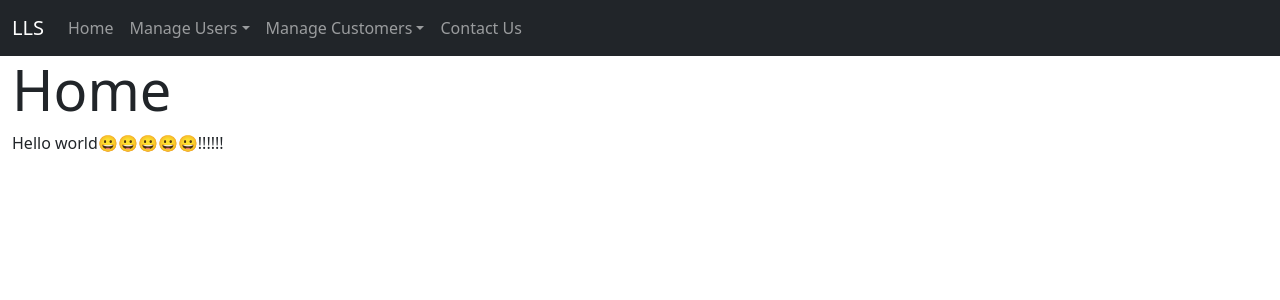
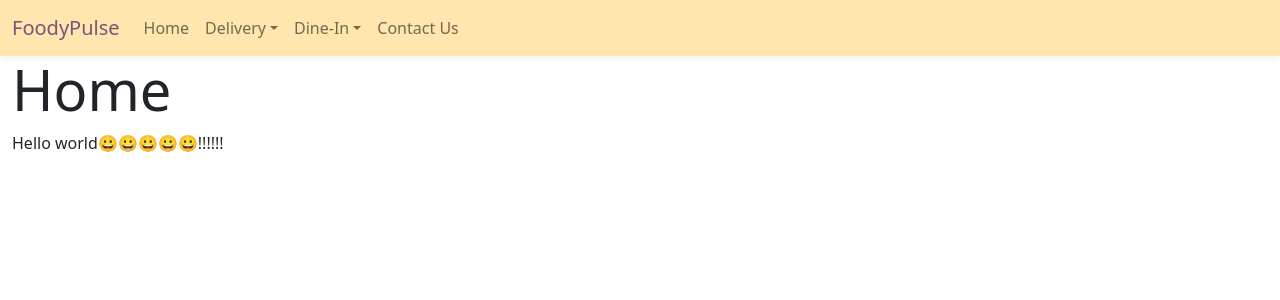
Before and after one commit to ashlilies/appdpj, a Flask app: page / in a window 1280 px wide. Shown: the top 300 px of the page. Run offline with Flask 2, Linux system fonts and the light colour scheme; some libraries are stand-ins or nearby versions.

Commit message:
update navbar

```diff
--- a/src/application/__init__.py
+++ b/src/application/__init__.py
@@ -6,6 +6,10 @@ from application.Models.Customer import Customer
 
 app = Flask(__name__)
 
+
+# CONSTANTS USED BY OUR PAGES
+# For stuff like colour schemes.
+# Todo
 
 @app.route('/')
 @app.route('/home')
--- /dev/null
+++ b/src/application/static/navbar.css
@@ -0,0 +1,10 @@
+/* Ashlee */
+
+#website-logo.navbar-brand {
+    color: #785678;
+}
+
+.navbar.bg-light {
+    background-color: #ffe5ae !important;
+    box-shadow: 0px 3px 6px #0000000f;
+}
--- a/src/application/templates/includes/_navbar.html
+++ b/src/application/templates/includes/_navbar.html
@@ -1,6 +1,8 @@
-<nav class="navbar navbar-expand-sm bg-dark navbar-dark">
+<link rel="stylesheet" href={{ url_for("static", filename="navbar.css") }}>
+
+<nav class="navbar navbar-expand-sm bg-light navbar-light">
     <div class="container-fluid">
-        <a class="navbar-brand" href="/">LLS</a>
+        <a class="navbar-brand" id="website-logo" href="/">FoodyPulse</a>
         <button class="navbar-toggler" type="button" data-bs-toggle="collapse" data-bs-target="#collapsibleNavbar">
             <span class="navbar-toggler-icon"></span>
         </button>
@@ -10,16 +12,16 @@
                     <a class="nav-link" href="/">Home</a>
                 </li>
                 <li class="nav-item dropdown">
-                    <a class="nav-link dropdown-toggle" href="#" role="button" data-bs-toggle="dropdown">Manage
-                        Users</a>
+                    <a class="nav-link dropdown-toggle" href="#" role="button" data-bs-toggle="dropdown">
+                        Delivery</a>
                     <ul class="dropdown-menu">
                         <a class="dropdown-item" href="{{ url_for('create_user') }}">Create User</a>
                         <a class="dropdown-item" href="{{ url_for('retrieve_users') }}">Retrieve Users</a>
                     </ul>
                 </li>
                 <li class="nav-item dropdown">
-                    <a class="nav-link dropdown-toggle" href="#" role="button" data-bs-toggle="dropdown">Manage
-                        Customers</a>
+                    <a class="nav-link dropdown-toggle" href="#" role="button" data-bs-toggle="dropdown">
+                        Dine-In</a>
                     <ul class="dropdown-menu">
                         <li><a class="dropdown-item" href="/createCustomer">Create Customer</a></li>
                         <li><a class="dropdown-item" href="{{ url_for('retrieve_customers') }}">Retrieve Customer</a></li>
```
